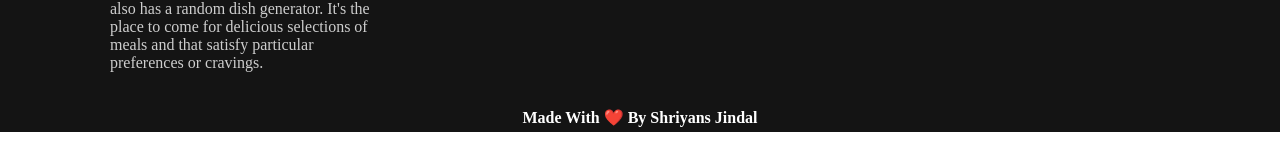
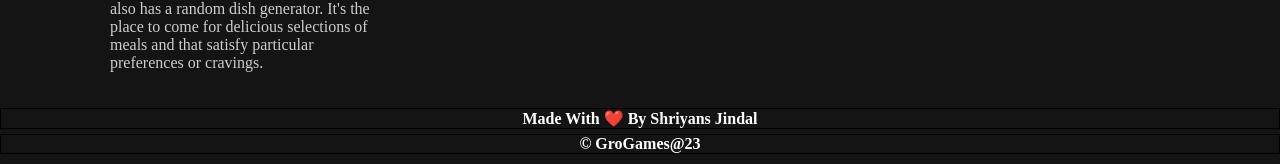
Before and after one commit to ShriyansJindal/Ingredify, a plain HTML site: page index.html in a window 1280 px wide. Shown: the part 1091-1255 px from the top of the page. Before the commit the page ends 1223 px from the top, so only its background shows below. Drawn offline with Linux system fonts and the light colour scheme; no server answers.

Commit message:
readme updated

```diff
--- a/index.html
+++ b/index.html
@@ -71,7 +71,11 @@
             </div>
         </div>
     </footer>
-    <h4 class="made">Made With ❤️ By Shriyans Jindal</h4>
+    <div class="made-by">
+        <h4>Made With ❤️ By Shriyans Jindal</h4>
+        <h4>© GroGames@23</h4>
+
+    </div>
 </body>
 </html>
 <script src="app.js" defer></script>
--- a/style.css
+++ b/style.css
@@ -6,6 +6,17 @@ body{
     margin: 0;
     padding: 0;
     /* width: 100vw; */
+}
+body::-webkit-scrollbar-track{
+    box-shadow: inset 0 0 5px grey;
+border-radius: 10px;
+}
+body::-webkit-scrollbar{
+    background-color:transparent ;
+}
+body::-webkit-scrollbar-thumb{
+    background-color: rgb(255, 214, 137);
+    border-radius: 10px;
 }
 .head{
     /* border: 2px solid black; */
@@ -244,12 +255,17 @@ footer{
     font-size: 25px;
     margin: 0px 10px;
 }
-.made{
+.made-by{
     background-color: rgb(20, 20, 20);
     color: white;
-    margin: 0%;
+    /* margin: 0%; */
     text-align: center;
     padding-bottom: 5px;
+}
+.made-by h4{
+    margin-top: 0%;
+    margin-bottom: 5px;
+    border: 1px solid black;
 }
 
 @media all and (max-width: 900px){
@@ -268,7 +284,7 @@ footer{
     }
     .random-meal-text{
         width: 280px;
-        height: 285px;
+        /* height: 285px; */
     }
     .random-meal-text h2{
         font-size: 30px;
```
Also changed, not shown: 1 other file.
